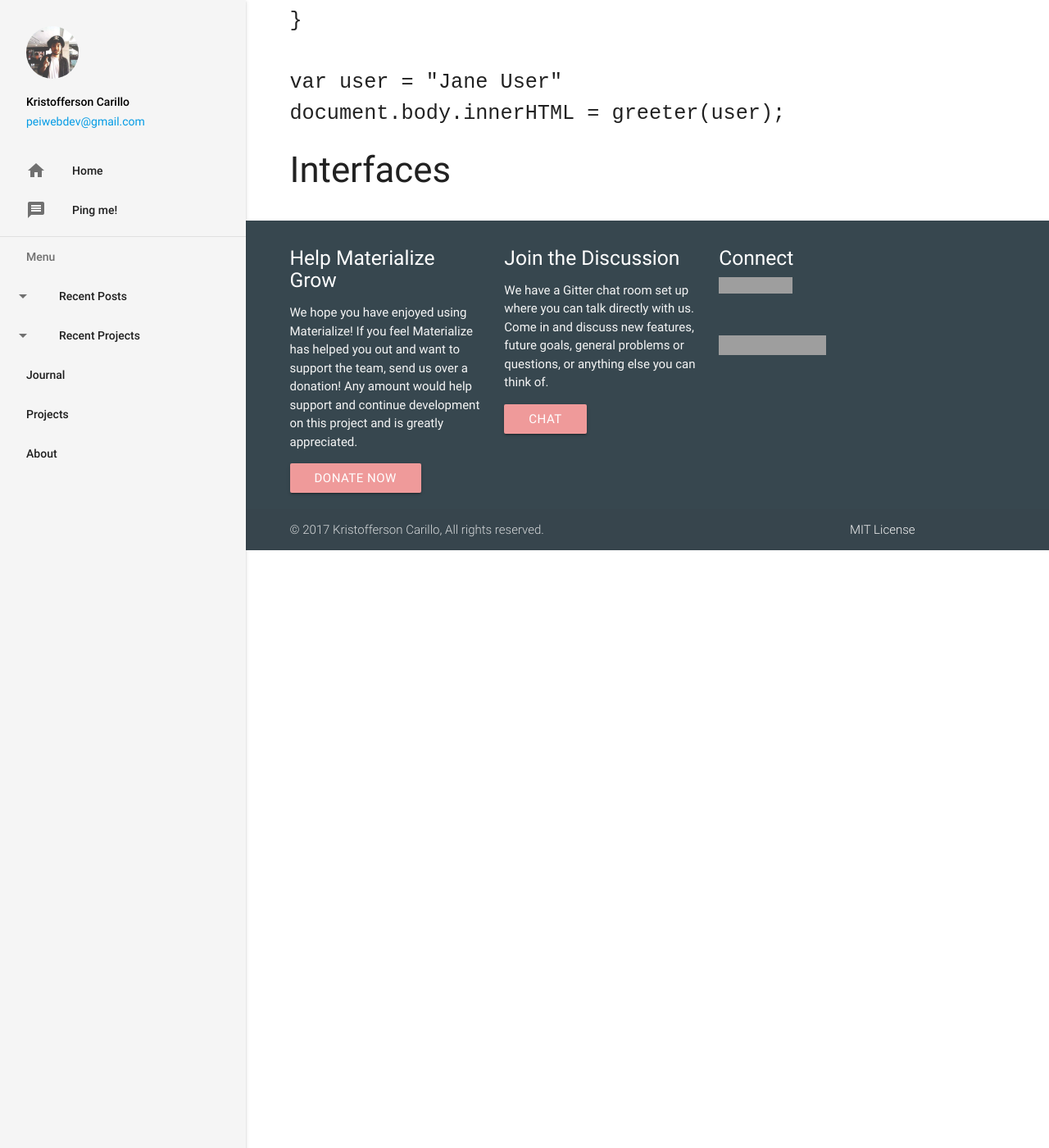
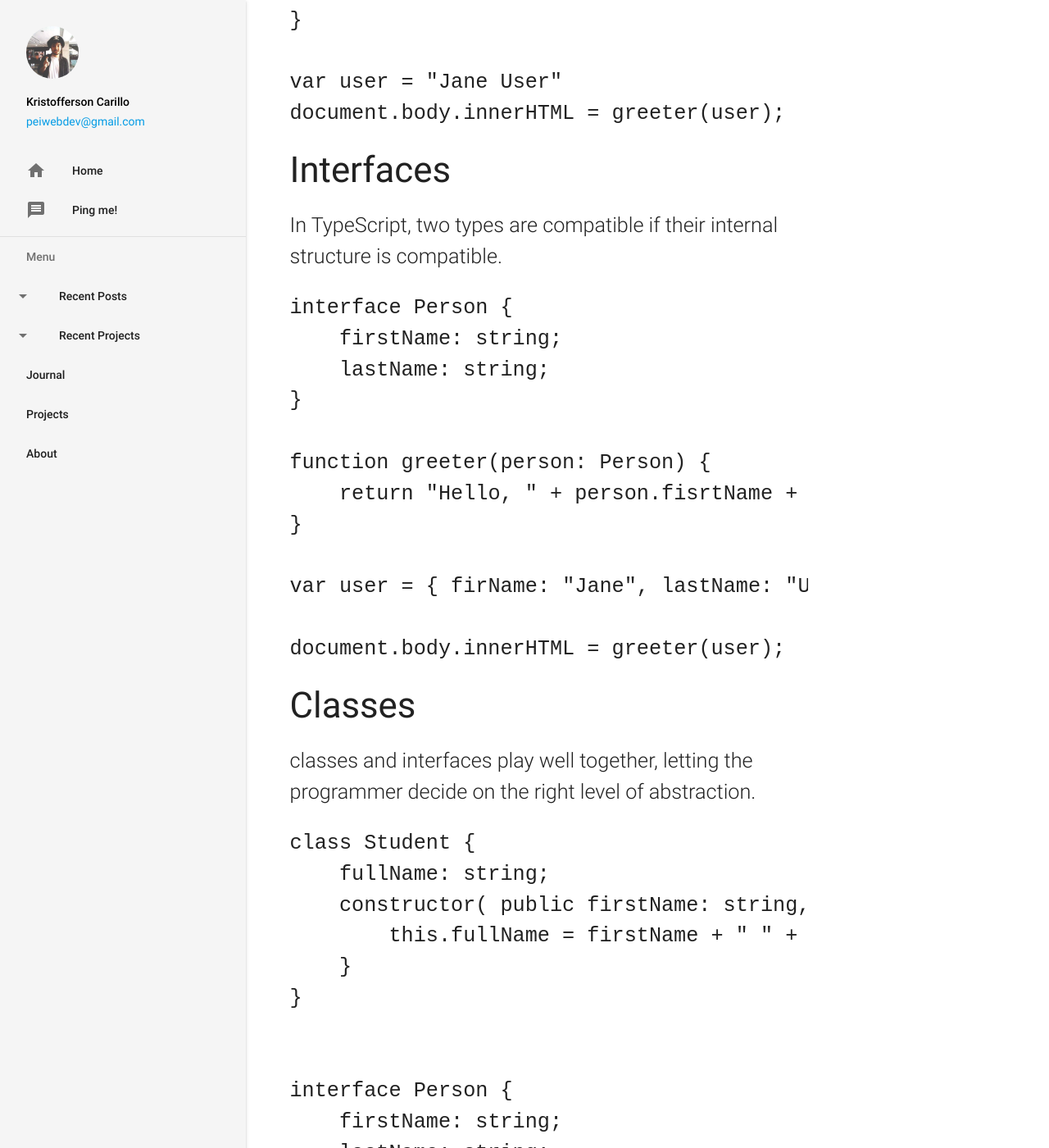
Before and after one commit to thepiratedev/thepiratedev.github.io, a Jekyll site: the page built from _posts/2017-09-22-learning-typescript.markdown, in a window 1280 px wide and 1400 px high, scrolled down 2741 px. Shown: the whole window at 82% size. Built offline with Jekyll 4.4.1, drawn with Linux system fonts in a browser that asks for light colours; before the commit the page ends 3412 px from its top, so only the background shows below that; some of the changed text lies outside the part shown; grey boxes are pictures that could not be loaded.

Commit message:
Updated learning typescript post.

````diff
--- a/_posts/2017-09-22-learning-typescript.markdown
+++ b/_posts/2017-09-22-learning-typescript.markdown
@@ -67,3 +67,44 @@ document.body.innerHTML = greeter(user);
 ```
 
 ### Interfaces
+In TypeScript, two types are compatible if their internal structure is compatible.
+
+```javascript
+interface Person {
+    firstName: string;
+    lastName: string;
+}
+
+function greeter(person: Person) {
+    return "Hello, " + person.fisrtName + " "  + person.lastName;
+}
+
+var user = { firName: "Jane", lastName: "User" }
+
+document.body.innerHTML = greeter(user);
+```
+
+### Classes
+classes and interfaces play well together, letting the programmer decide on the right level of abstraction.
+```javascript
+class Student {
+    fullName: string;
+    constructor( public firstName: string, public middleInitial: string, public lastName: string) {
+        this.fullName = firstName + " " + middleInitial + " " + lastName;
+    }
+}
+
+
+interface Person {
+    firstName: string;
+    lastName: string;
+}
+
+function greeter(person: Person) {
+    return "Hello, " + person.fisrtName + " "  + person.lastName;
+}
+
+var user = new Student("Jane", "M.", "User");
+
+document.body.innerHTML = greeter(user);
+```
````
Also changed, not shown: other parts of _posts/2017-09-22-learning-typescript.markdown (+2 -2 lines).
